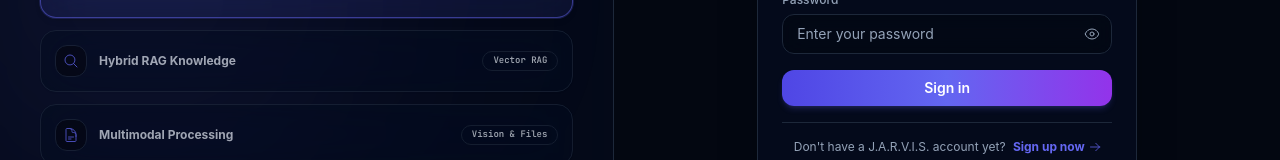
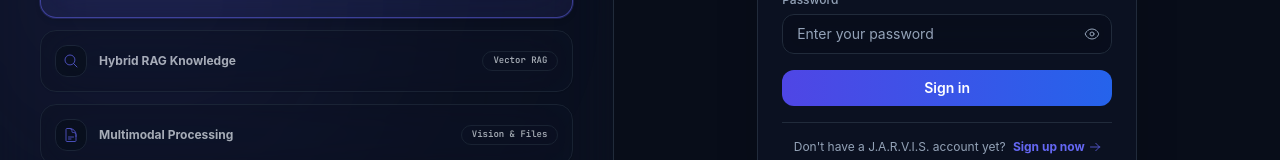
Before and after one commit to strangerdeveloper2810/agent-and-rag, a React (Vite) app in the folder apps/web/: page /login in a window 1280 px wide. Shown: the part 437-597 px from the top of the page. Built offline with nearby package versions, Linux system fonts and the light colour scheme; no server answers.

Commit message:
feat(web): redesign UI with eye-comfort palette and implement segmented language switch

```diff
--- a/apps/web/src/components/ui/button.tsx
+++ b/apps/web/src/components/ui/button.tsx
@@ -18,7 +18,7 @@ const buttonVariants = cva(
         ghost: "hover:bg-accent hover:text-accent-foreground",
         link: "text-primary underline-offset-4 hover:underline",
         gradient:
-          "bg-gradient-to-r from-indigo-600 via-indigo-500 to-purple-600 text-white shadow-md hover:opacity-95 shadow-indigo-500/20",
+          "bg-gradient-to-r from-indigo-600 to-blue-600 text-white shadow-xs hover:shadow-sm hover:brightness-105 active:scale-[0.98] transition-all",
       },
       size: {
         default: "h-9.5 px-4 py-2 text-sm",
--- a/apps/web/src/design-system/atoms/ThemeToggle.tsx
+++ b/apps/web/src/design-system/atoms/ThemeToggle.tsx
@@ -1,6 +1,6 @@
-import { useEffect, useState } from "react";
+import React, { useEffect, useState } from "react";
 import { useTranslation } from "react-i18next";
-import { SunIcon, MoonIcon } from "@app/ui";
+import { SunIcon, MoonIcon } from "@heroicons/react/24/outline";
 
 const KEY = "jarvis-theme";
 
@@ -37,18 +37,23 @@ export const ThemeToggle: React.FC = () => {
   }, [theme]);
 
   const toggle = () => setTheme((t) => (t === "dark" ? "light" : "dark"));
-  const targetTheme = theme === "dark" ? "light" : "dark";
+  const isDark = theme === "dark";
 
   return (
     <button
+      type="button"
       onClick={toggle}
-      aria-label={t("theme.switchTo", { mode: t(`theme.${targetTheme}`) })}
-      className="flex items-center gap-2 rounded-full px-3 py-1.5 text-xs transition hover:bg-muted text-muted-foreground hover:text-foreground"
+      aria-label={t("theme.switchTo", {
+        mode: isDark ? t("theme.light") : t("theme.dark"),
+      })}
+      title={isDark ? "Chuyển sang Chế độ Sáng" : "Chuyển sang Chế độ Tối"}
+      className="inline-flex items-center justify-center h-8 w-8 rounded-full border border-border/50 bg-muted/60 text-muted-foreground hover:text-foreground hover:bg-muted hover:border-border transition-all duration-200 shadow-xs"
     >
-      {theme === "dark" ? <SunIcon /> : <MoonIcon />}
-      <span className="hidden sm:inline tracking-wider uppercase text-[10px]">
-        {t(`theme.${targetTheme}`)}
-      </span>
+      {isDark ? (
+        <SunIcon className="h-4 w-4 text-amber-400 transition-transform duration-300 hover:rotate-45" />
+      ) : (
+        <MoonIcon className="h-4 w-4 text-indigo-600 transition-transform duration-300 hover:-rotate-12" />
+      )}
     </button>
   );
 };
--- a/apps/web/src/design-system/organisms/Sidebar.tsx
+++ b/apps/web/src/design-system/organisms/Sidebar.tsx
@@ -199,7 +199,7 @@ export const Sidebar: React.FC<SidebarProps> = (props) => {
         {/* Brand */}
         <div className="flex items-center justify-between px-4 py-3.5 border-b border-border">
           <div className="flex items-center gap-2.5">
-            <div className="flex h-8 w-8 items-center justify-center rounded-xl bg-gradient-to-br from-indigo-500 to-purple-600 text-white shadow-sm">
+            <div className="flex h-8 w-8 items-center justify-center rounded-xl bg-gradient-to-br from-indigo-600 to-blue-600 text-white shadow-xs">
               <SparklesIcon className="h-4 w-4" />
             </div>
             <div>
@@ -225,8 +225,8 @@ export const Sidebar: React.FC<SidebarProps> = (props) => {
         {/* New Session Button */}
         <div className="px-3.5 pt-3.5">
           <Button
-            variant="gradient"
-            className="w-full justify-start gap-2 text-xs font-bold"
+            variant="default"
+            className="w-full justify-start gap-2 text-xs font-semibold shadow-xs"
             onClick={onNew}
           >
             <PlusIcon className="h-4 w-4" />
--- a/apps/web/src/index.css
+++ b/apps/web/src/index.css
@@ -2,86 +2,86 @@
 @tailwind components;
 @tailwind utilities;
 
-/* ── Shadcn UI Modern Design System ── */
+/* ── Modern Premium Eye-Comfort Design System ── */
 @layer base {
-  /* Light Mode (Default) */
+  /* Light Mode (Eye-Comfort & Anti-Glare Palette) */
   :root {
-    --background: 0 0% 100%;
-    --foreground: 222.2 84% 4.9%;
+    --background: 210 28% 98%;      /* #f8fafc - Warm soothing canvas, zero glare */
+    --foreground: 222.2 47.4% 11.2%; /* #0f172a - Deep Slate */
 
-    --card: 0 0% 100%;
-    --card-foreground: 222.2 84% 4.9%;
+    --card: 0 0% 100%;             /* Pure clean card elevation */
+    --card-foreground: 222.2 47.4% 11.2%;
 
     --popover: 0 0% 100%;
-    --popover-foreground: 222.2 84% 4.9%;
+    --popover-foreground: 222.2 47.4% 11.2%;
 
-    --primary: 238.7 83.5% 58.8%;
+    --primary: 238.7 75% 58%;      /* Modern Royal Sapphire Indigo */
     --primary-foreground: 210 40% 98%;
 
-    --secondary: 210 40% 96.1%;
+    --secondary: 214.3 32% 94.5%;
     --secondary-foreground: 222.2 47.4% 11.2%;
 
-    --muted: 210 40% 96.1%;
-    --muted-foreground: 215.4 16.3% 46.9%;
+    --muted: 214.3 30% 94%;
+    --muted-foreground: 215.4 16.3% 42%;
 
-    --accent: 238.7 83.5% 58.8%;
+    --accent: 238.7 75% 58%;
     --accent-foreground: 222.2 47.4% 11.2%;
 
     --destructive: 0 84.2% 60.2%;
     --destructive-foreground: 210 40% 98%;
 
-    --border: 214.3 31.8% 91.4%;
-    --input: 214.3 31.8% 91.4%;
-    --ring: 238.7 83.5% 58.8%;
+    --border: 214.3 22% 88.5%;     /* Subtle clean border */
+    --input: 214.3 22% 88.5%;
+    --ring: 238.7 75% 58%;
 
-    --radius: 0.85rem;
+    --radius: 1rem;
 
     /* Legacy CSS Variable fallbacks */
     --bg: #f8fafc;
     --bg-raised: #ffffff;
     --bg-hover: #f1f5f9;
-    --surface: rgba(255, 255, 255, 0.85);
-    --glass-bg: rgba(255, 255, 255, 0.85);
-    --glass-border: rgba(0, 0, 0, 0.08);
-    --glass-hover: rgba(255, 255, 255, 0.95);
-    --glass-strong: rgba(255, 255, 255, 0.95);
+    --surface: rgba(255, 255, 255, 0.92);
+    --glass-bg: rgba(255, 255, 255, 0.88);
+    --glass-border: rgba(15, 23, 42, 0.07);
+    --glass-hover: rgba(255, 255, 255, 0.98);
+    --glass-strong: rgba(255, 255, 255, 0.98);
     --text: #0f172a;
-    --text-secondary: #475569;
-    --text-tertiary: #94a3b8;
-    --text-muted: #cbd5e1;
+    --text-secondary: #334155;
+    --text-tertiary: #64748b;
+    --text-muted: #94a3b8;
     --user-bubble-bg: rgba(79, 70, 229, 0.08);
     --user-bubble-text: #1e293b;
-    --user-bubble-border: rgba(79, 70, 229, 0.15);
+    --user-bubble-border: rgba(79, 70, 229, 0.16);
     --danger: #ef4444;
-    --danger-bg: rgba(239, 68, 68, 0.15);
-    --accent: #6366f1;
-    --accent-bg: rgba(99, 102, 241, 0.15);
+    --danger-bg: rgba(239, 68, 68, 0.12);
+    --accent-col: #6366f1;
+    --accent-bg: rgba(99, 102, 241, 0.12);
     --success: #10b981;
-    --success-bg: rgba(16, 185, 129, 0.15);
-    --shadow-sm: 0 1px 2px rgba(0, 0, 0, 0.04);
-    --shadow-md: 0 4px 12px rgba(0, 0, 0, 0.06);
-    --shadow-glass: 0 8px 32px rgba(0, 0, 0, 0.06);
+    --success-bg: rgba(16, 185, 129, 0.12);
+    --shadow-sm: 0 1px 2px rgba(15, 23, 42, 0.04);
+    --shadow-md: 0 4px 14px rgba(15, 23, 42, 0.06);
+    --shadow-glass: 0 8px 30px rgba(15, 23, 42, 0.05);
   }
 
-  /* Dark Mode */
+  /* Dark Mode (Deep Obsidian & Slate Glow) */
   .dark,
   [data-theme="dark"] {
-    --background: 224 71% 4%;
-    --foreground: 213 31% 91%;
+    --background: 224 50% 6.5%;     /* #0b0f19 - Sleek Obsidian Slate */
+    --foreground: 213 31% 93%;
 
-    --card: 224 71% 7%;
-    --card-foreground: 213 31% 91%;
+    --card: 224 45% 9.5%;          /* #101626 - Elevated deep slate */
+    --card-foreground: 213 31% 93%;
 
-    --popover: 224 71% 6%;
-    --popover-foreground: 213 31% 91%;
+    --popover: 224 45% 8.5%;
+    --popover-foreground: 213 31% 93%;
 
     --primary: 239 84% 67%;
     --primary-foreground: 0 0% 100%;
 
-    --secondary: 223 47% 11%;
+    --secondary: 223 35% 14%;
     --secondary-foreground: 210 40% 98%;
 
-    --muted: 223 47% 11%;
+    --muted: 223 35% 13.5%;
     --muted-foreground: 215 20.2% 65.1%;
 
     --accent: 239 84% 67%;
@@ -90,35 +90,35 @@
     --destructive: 0 84.2% 60.2%;
     --destructive-foreground: 210 40% 98%;
 
-    --border: 216 34% 17%;
-    --input: 216 34% 17%;
+    --border: 216 28% 18%;
+    --input: 216 28% 18%;
     --ring: 239 84% 67%;
 
     /* Legacy CSS Variable fallbacks for dark mode */
-    --bg: #080b12;
-    --bg-raised: #0f131f;
-    --bg-hover: #171d2e;
-    --surface: rgba(15, 19, 31, 0.8);
-    --glass-bg: rgba(15, 19, 31, 0.75);
+    --bg: #0b0f19;
+    --bg-raised: #101626;
+    --bg-hover: #171f33;
+    --surface: rgba(16, 22, 38, 0.85);
+    --glass-bg: rgba(16, 22, 38, 0.82);
     --glass-border: rgba(255, 255, 255, 0.08);
-    --glass-hover: rgba(23, 29, 46, 0.85);
-    --glass-strong: rgba(15, 19, 31, 0.95);
+    --glass-hover: rgba(23, 31, 51, 0.9);
+    --glass-strong: rgba(16, 22, 38, 0.98);
     --text: #f1f5f9;
     --text-secondary: #94a3b8;
     --text-tertiary: #64748b;
     --text-muted: #475569;
-    --user-bubble-bg: rgba(99, 102, 241, 0.14);
+    --user-bubble-bg: rgba(99, 102, 241, 0.16);
     --user-bubble-text: #e2e8f0;
-    --user-bubble-border: rgba(99, 102, 241, 0.25);
+    --user-bubble-border: rgba(99, 102, 241, 0.28);
     --danger: #ef4444;
-    --danger-bg: rgba(239, 68, 68, 0.25);
-    --accent: #818cf8;
-    --accent-bg: rgba(129, 140, 248, 0.2);
+    --danger-bg: rgba(239, 68, 68, 0.2);
+    --accent-col: #818cf8;
+    --accent-bg: rgba(129, 140, 248, 0.18);
     --success: #34d399;
-    --success-bg: rgba(52, 211, 153, 0.2);
-    --shadow-sm: 0 1px 2px rgba(0, 0, 0, 0.3);
-    --shadow-md: 0 4px 12px rgba(0, 0, 0, 0.4);
-    --shadow-glass: 0 8px 32px rgba(0, 0, 0, 0.3);
+    --success-bg: rgba(52, 211, 153, 0.18);
+    --shadow-sm: 0 1px 2px rgba(0, 0, 0, 0.35);
+    --shadow-md: 0 4px 14px rgba(0, 0, 0, 0.45);
+    --shadow-glass: 0 8px 32px rgba(0, 0, 0, 0.35);
   }
 }
 
@@ -195,7 +195,7 @@
     transform: translateY(0px);
   }
   50% {
-    transform: translateY(-8px);
+    transform: translateY(-6px);
   }
 }
 
```
Also changed, not shown: apps/web/src/design-system/atoms/LanguageSwitcher.tsx (+42 -16 lines), apps/web/src/modules/chat/components/EmptyState.tsx (+56 -88 lines), 2 other files (tests, documents, lock files or other folders).
